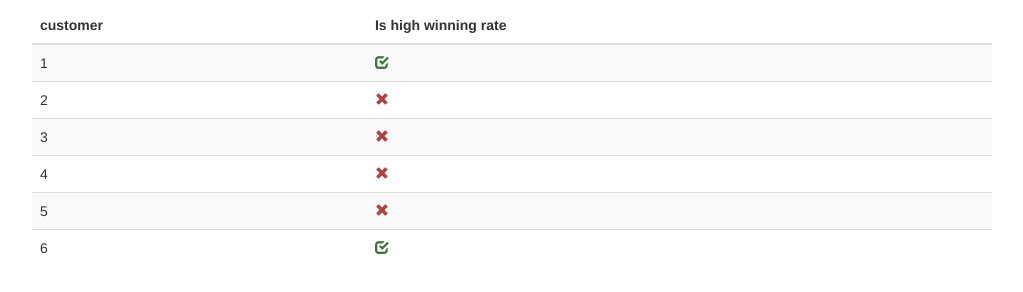
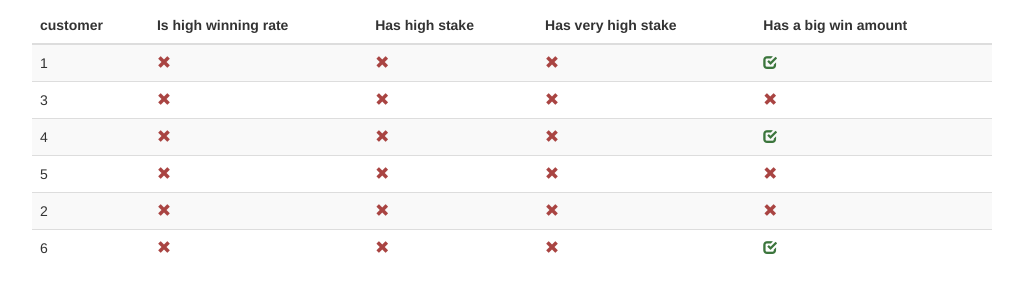
Before and after one commit to andreg777/WilliamHill, a plain HTML site: page index.html in a window 1280 px wide. Shown: the part 436-728 px from the top of the page, without its empty margins (128-1151 px from the left). Drawn offline with nearby package versions, Linux system fonts and the light colour scheme.

Commit message:
added requirement 2.3 & 2.4.

```diff
--- a/app.js
+++ b/app.js
@@ -40,6 +40,9 @@
 				for(var i = 0; i < items.length; i++){
 					var item =  items[i];
 					item.hasHighWin = this.hasHighWin.bind(item);
+					item.hasHighStake = this.hasHighStake.bind(item,10);
+					item.hasVeryHighStake = this.hasHighStake.bind(item,30);
+					item.hasBigWin = this.hasBigWin.bind(item,1000);
 				}
 				return items;
 			},
@@ -48,6 +51,16 @@
 				var total = this.items.length;
 				var winTotal = this.items.filter(function(item){return item.win > 0}).length;
 				return (winTotal / total) >= 0.6
+			},
+			hasHighStake: function(multiplier){
+				var totalStake = this.items.reduce(function(prev,current){ return {stake:prev.stake + current.stake}}).stake;
+				var betCount = this.items.length;
+				var avg = totalStake / betCount;
+
+				return this.items.some(function(item){return item.stake >= (avg * multiplier)});
+			},
+			hasBigWin:function(limit){
+				return this.items.some(function(item){return item.toWin > limit;});
 			},
 			groupData: function(key,items){
 				var groupKeys = [];
@@ -75,7 +88,7 @@
 
 			getUnsettledData:function(){
 				//I've put all data in local file to avoid http call which needs app in a server environment.
-				return settledData;
+				return unsettled;
 			}
 		}
 	}
--- a/index.html
+++ b/index.html
@@ -36,14 +36,23 @@
       <table class="table table-striped table-hover">
         <thead>
           <tr>
-            <th>customer</th><th>Is high winning rate</th>
+            <th>customer</th><th>Is high winning rate</th><th>Has high stake</th><th>Has very high stake</th><th>Has a big win amount</th>
   				</tr>
   			<thead>
   			<tbody>
   				<tr ng-repeat="settled in viewModel.unsettledItems">
   					<td ng-bind="settled.key"/>
-  					<td>
+            <td>
               <span class="glyphicon" ng-class="{'glyphicon-check text-success' : settled.hasHighWin() === true, 'glyphicon-remove text-danger' : settled.hasHighWin() === false}"></span>
+            </td>
+            <td>
+              <span class="glyphicon" ng-class="{'glyphicon-check text-success' : settled.hasHighStake() === true, 'glyphicon-remove text-danger' : settled.hasHighStake() === false}"></span>
+            </td>
+            <td>
+              <span class="glyphicon" ng-class="{'glyphicon-check text-success' : settled.hasVeryHighStake() === true, 'glyphicon-remove text-danger' : settled.hasVeryHighStake() === false}"></span>
+            </td>
+            <td>
+              <span class="glyphicon" ng-class="{'glyphicon-check text-success' : settled.hasBigWin() === true, 'glyphicon-remove text-danger' : settled.hasBigWin() === false}"></span>
             </td>
   				</tr>
   			</tbody>
--- a/style.css
+++ b/style.css
@@ -10,5 +10,5 @@ body{
 	height:50%;
 	overflow:auto;
 	width:75%;
-	margin:0 auto;;
+	margin:0 auto;
 }
```
